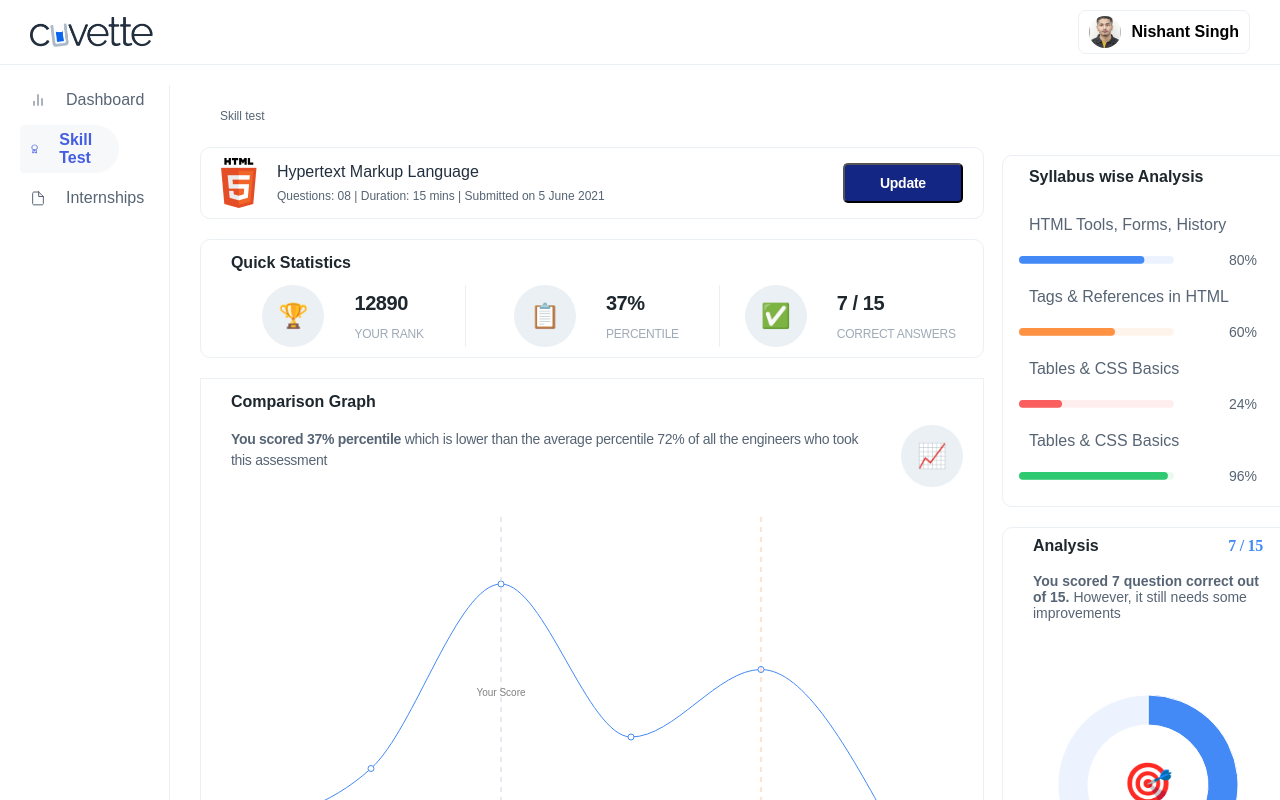
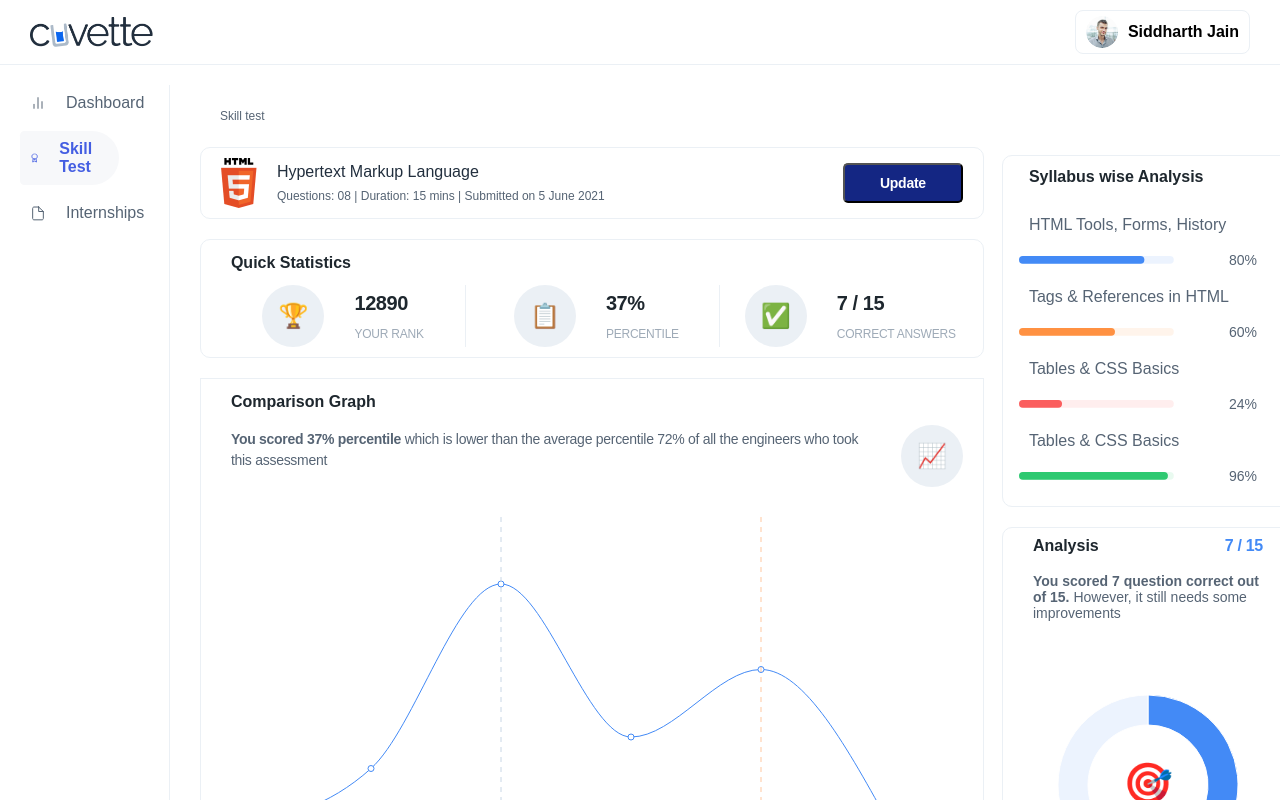
Before and after one commit to nishant7372/frontend-assessment, a React (Create React App) app: page / in a window 1280 px wide. Shown: the top 800 px of the page. Built offline with nearby package versions, Linux system fonts and the light colour scheme.

Commit message:
final updates

```diff
--- a/src/components/Aside/styles.module.css
+++ b/src/components/Aside/styles.module.css
@@ -11,7 +11,7 @@
   cursor: pointer;
   display: flex;
   align-items: center;
-  padding: 0.2rem 1rem;
+  padding: 0.5rem 1rem;
   border-radius: 8px;
   transition: all 0.2s ease-in-out;
   gap: 1rem;
--- a/src/components/Main/index.js
+++ b/src/components/Main/index.js
@@ -127,7 +127,13 @@ const Main = ({
               <ReferenceLine
                 x="40%"
                 stroke="#C8D6E5"
-                label="Your Score"
+                label=""
+                strokeDasharray="5 5"
+              />
+              <ReferenceLine
+                x="37%"
+                stroke="#C8D6E5"
+                label=""
                 strokeDasharray="5 5"
               />
               <ReferenceLine
--- a/src/components/Main/styles.css
+++ b/src/components/Main/styles.css
@@ -318,7 +318,6 @@
 
 .analysis__score {
   color: #438af6;
-  font-family: DM Sans;
   font-size: 1.6rem;
   font-style: normal;
   font-weight: 700;
--- a/src/components/Modal/styles.css
+++ b/src/components/Modal/styles.css
@@ -173,3 +173,11 @@
   letter-spacing: -0.32px;
   cursor: pointer;
 }
+
+.modal__btn__secondary:hover {
+  background-color: #dfdfdf;
+}
+
+.modal__btn__primary:hover {
+  background-color: #051046;
+}
--- a/src/components/NavBar/index.js
+++ b/src/components/NavBar/index.js
@@ -9,7 +9,7 @@ const Navbar = () => {
       </div>
       <div className={styles["profile-box"]}>
         <img src={images.avatar} className={styles["profile-avatar"]} alt="" />
-        <div className={styles["profile-name"]}>Nishant Singh</div>
+        <div className={styles["profile-name"]}>Siddharth Jain</div>
       </div>
     </div>
   );
--- a/src/constants/data.js
+++ b/src/constants/data.js
@@ -7,6 +7,7 @@ export const graphData = [
     name: "20%",
     value: 23,
   },
+
   {
     name: "40%",
     value: 64,
@@ -15,6 +16,7 @@ export const graphData = [
     name: "60%",
     value: 30,
   },
+
   {
     name: "80%",
     value: 45,
```
Also changed, not shown: public/img/avatar.png.
